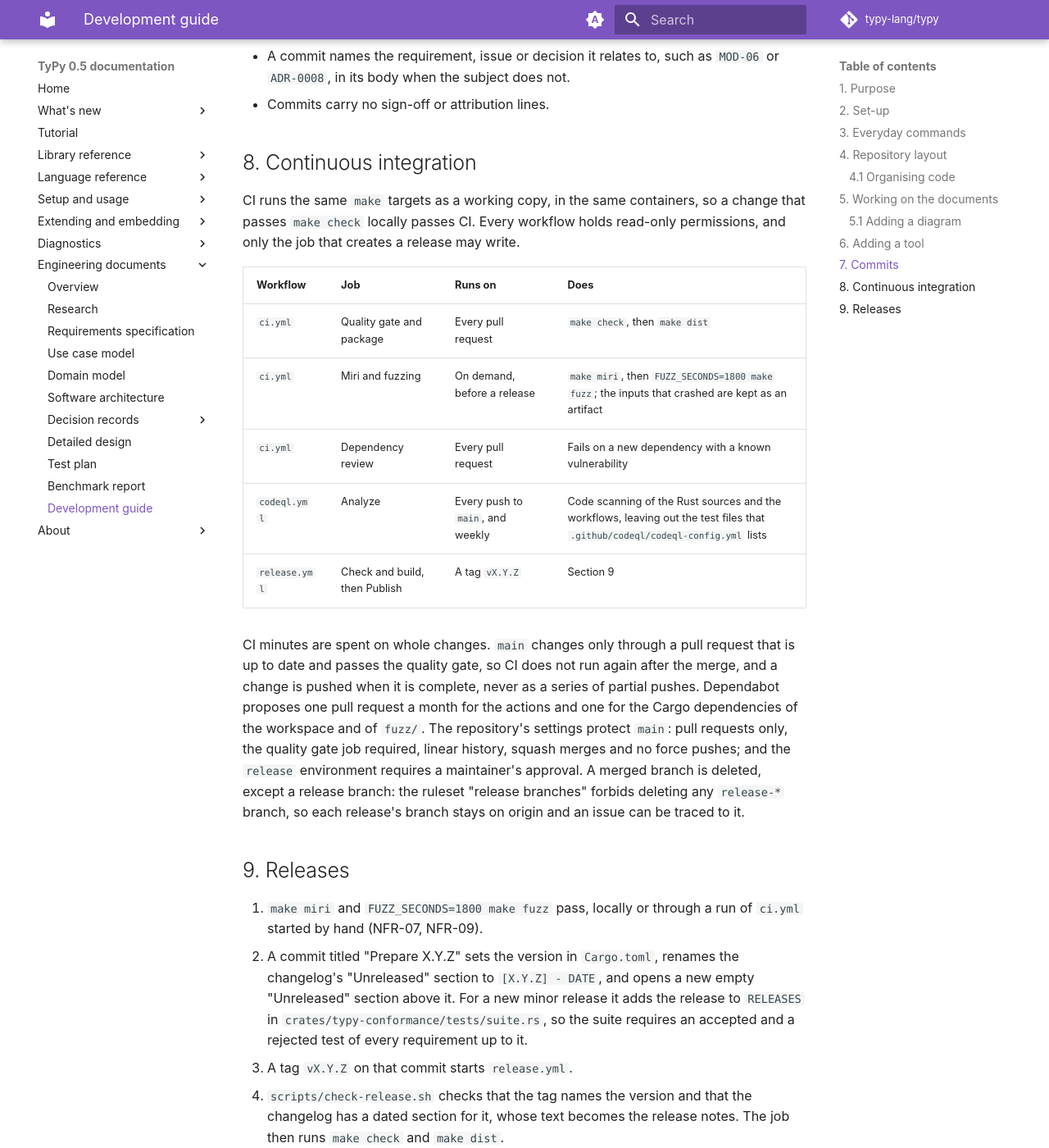
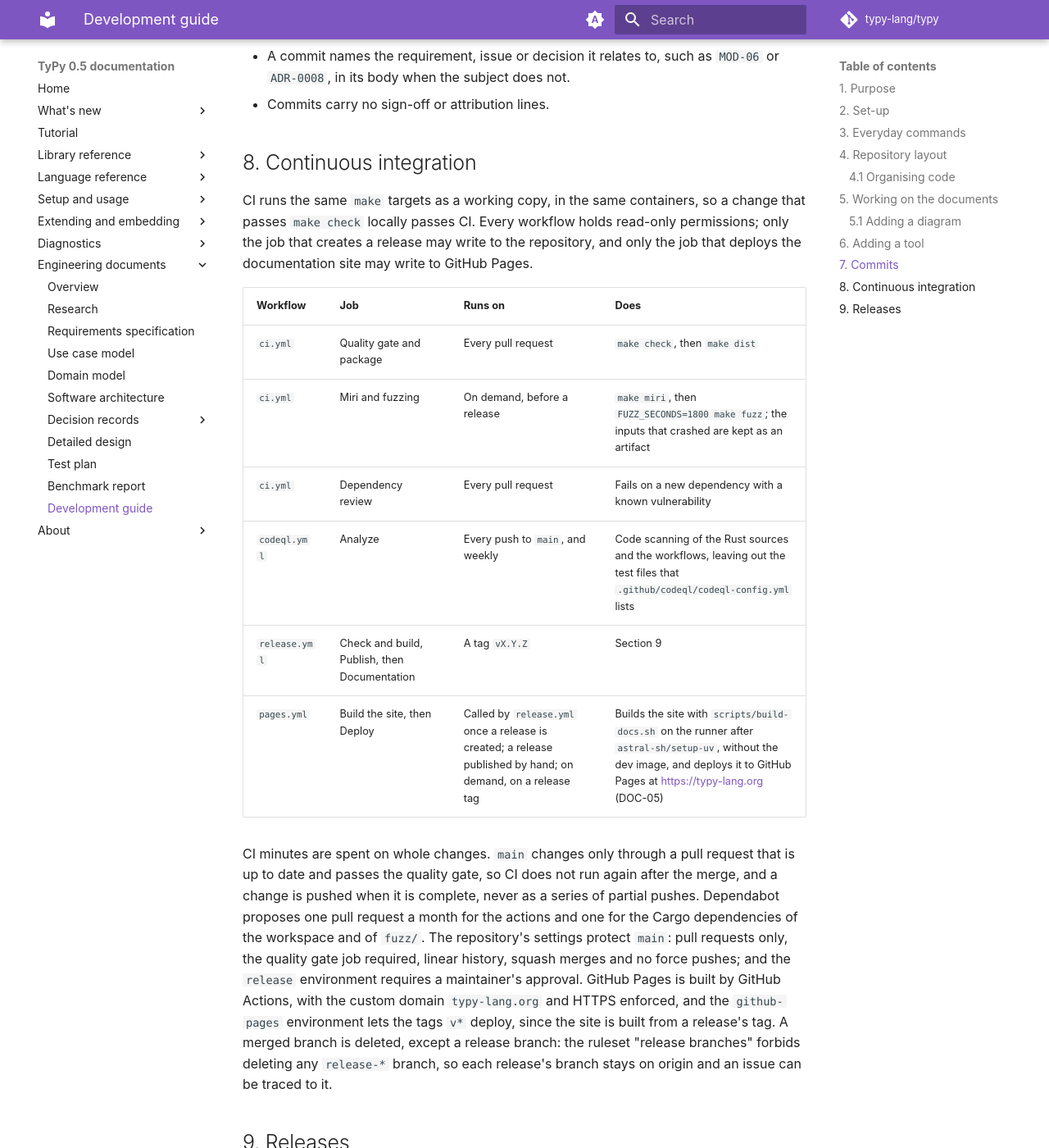
Before and after one commit to typy-lang/typy, an MkDocs documentation site: the page built from docs/development/development-guide.md, in a window 1280 px wide and 1400 px high, scrolled down 7122 px. Shown: the whole window at 82% size. Built offline with MkDocs 1.6.1 and Material for MkDocs 9.7.7, drawn with Linux system fonts in a browser that asks for light colours; comment, search, counter and statistics services are not loaded; some of the changed text lies outside the part shown.

Commit message:
Publish the documentation site with GitHub Pages
pages.yml builds the site on the runner and deploys it to typy-lang.org;
release.yml calls it once a release is created, since a release made with
the workflow token starts no release event (DOC-05, ADR-0050).

```diff
--- a/docs/development/development-guide.md
+++ b/docs/development/development-guide.md
@@ -194,7 +194,9 @@ installed on the host.
 
 CI runs the same `make` targets as a working copy, in the same containers,
 so a change that passes `make check` locally passes CI. Every workflow holds
-read-only permissions, and only the job that creates a release may write.
+read-only permissions; only the job that creates a release may write to the
+repository, and only the job that deploys the documentation site may write
+to GitHub Pages.
 
 | Workflow | Job | Runs on | Does |
 | --- | --- | --- | --- |
@@ -202,7 +204,8 @@ read-only permissions, and only the job that creates a release may write.
 | `ci.yml` | Miri and fuzzing | On demand, before a release | `make miri`, then `FUZZ_SECONDS=1800 make fuzz`; the inputs that crashed are kept as an artifact |
 | `ci.yml` | Dependency review | Every pull request | Fails on a new dependency with a known vulnerability |
 | `codeql.yml` | Analyze | Every push to `main`, and weekly | Code scanning of the Rust sources and the workflows, leaving out the test files that `.github/codeql/codeql-config.yml` lists |
-| `release.yml` | Check and build, then Publish | A tag `vX.Y.Z` | Section 9 |
+| `release.yml` | Check and build, Publish, then Documentation | A tag `vX.Y.Z` | Section 9 |
+| `pages.yml` | Build the site, then Deploy | Called by `release.yml` once a release is created; a release published by hand; on demand, on a release tag | Builds the site with `scripts/build-docs.sh` on the runner after `astral-sh/setup-uv`, without the dev image, and deploys it to GitHub Pages at <https://typy-lang.org> (DOC-05) |
 
 CI minutes are spent on whole changes. `main` changes only through a pull
 request that is up to date and passes the quality gate, so CI does not run
@@ -212,7 +215,10 @@ the actions and one for the Cargo dependencies of the workspace and of
 `fuzz/`. The repository's settings protect
 `main`: pull requests only, the quality gate job required, linear history,
 squash merges and no force pushes; and the `release` environment requires a
-maintainer's approval. A merged branch is deleted, except a release branch:
+maintainer's approval. GitHub Pages is built by GitHub Actions, with the
+custom domain `typy-lang.org` and HTTPS enforced, and the `github-pages`
+environment lets the tags `v*` deploy, since the site is built from a
+release's tag. A merged branch is deleted, except a release branch:
 the ruleset "release branches" forbids deleting any `release-*` branch, so
 each release's branch stays on origin and an issue can be traced to it.
 
@@ -225,7 +231,11 @@ each release's branch stays on origin and an issue can be traced to it.
    opens a new empty "Unreleased" section above it. For a new minor
    release it adds the release to `RELEASES` in
    `crates/typy-conformance/tests/suite.rs`, so the suite requires an
-   accepted and a rejected test of every requirement up to it.
+   accepted and a rejected test of every requirement up to it. It also
+   sets the version of the documentation, in `site_name` in `mkdocs.yml`
+   and the title of `docs/index.md`, and adds `docs/whatsnew/X.Y.md`, the
+   release's What's new page, which `docs/whatsnew/index.md`, the start
+   page and the `nav` of `mkdocs.yml` link.
 3. A tag `vX.Y.Z` on that commit starts `release.yml`.
 4. `scripts/check-release.sh` checks that the tag names the version and that
    the changelog has a dated section for it, whose text becomes the release
@@ -235,6 +245,10 @@ each release's branch stays on origin and an issue can be traced to it.
    SHA-256, using the workflow's short-lived token and no long-lived one.
    It then downloads the archive back, checks its SHA-256, unpacks it and
    runs a program with it.
+7. Publishing the release deploys its documentation: the documentation job
+   calls `pages.yml`, which builds the site from the tag in strict mode and
+   deploys it to <https://typy-lang.org> (DOC-05). A run of `pages.yml`
+   started by hand on the tag deploys it again.
 
 `make dist` builds `dist/typy-X.Y.Z-x86_64-unknown-linux-gnu.tar.gz`: the
 `typy` executable in `bin/` and a runtime archive for each target in
```
Also changed, not shown: other parts of docs/development/development-guide.md (+1 -1 lines), CHANGELOG.md (+10 -8 lines), README.md (+6 -5 lines), 2 other files.
